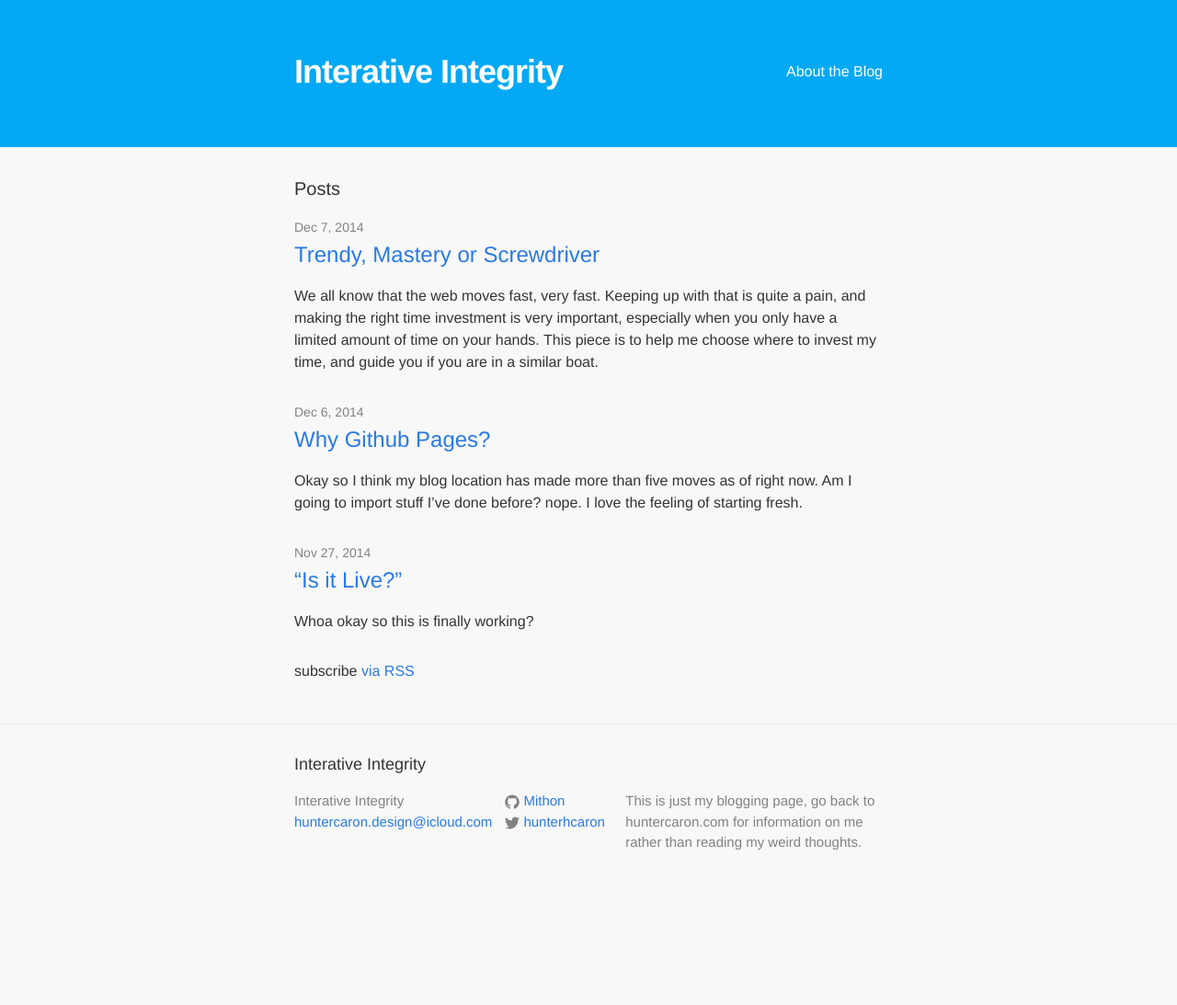
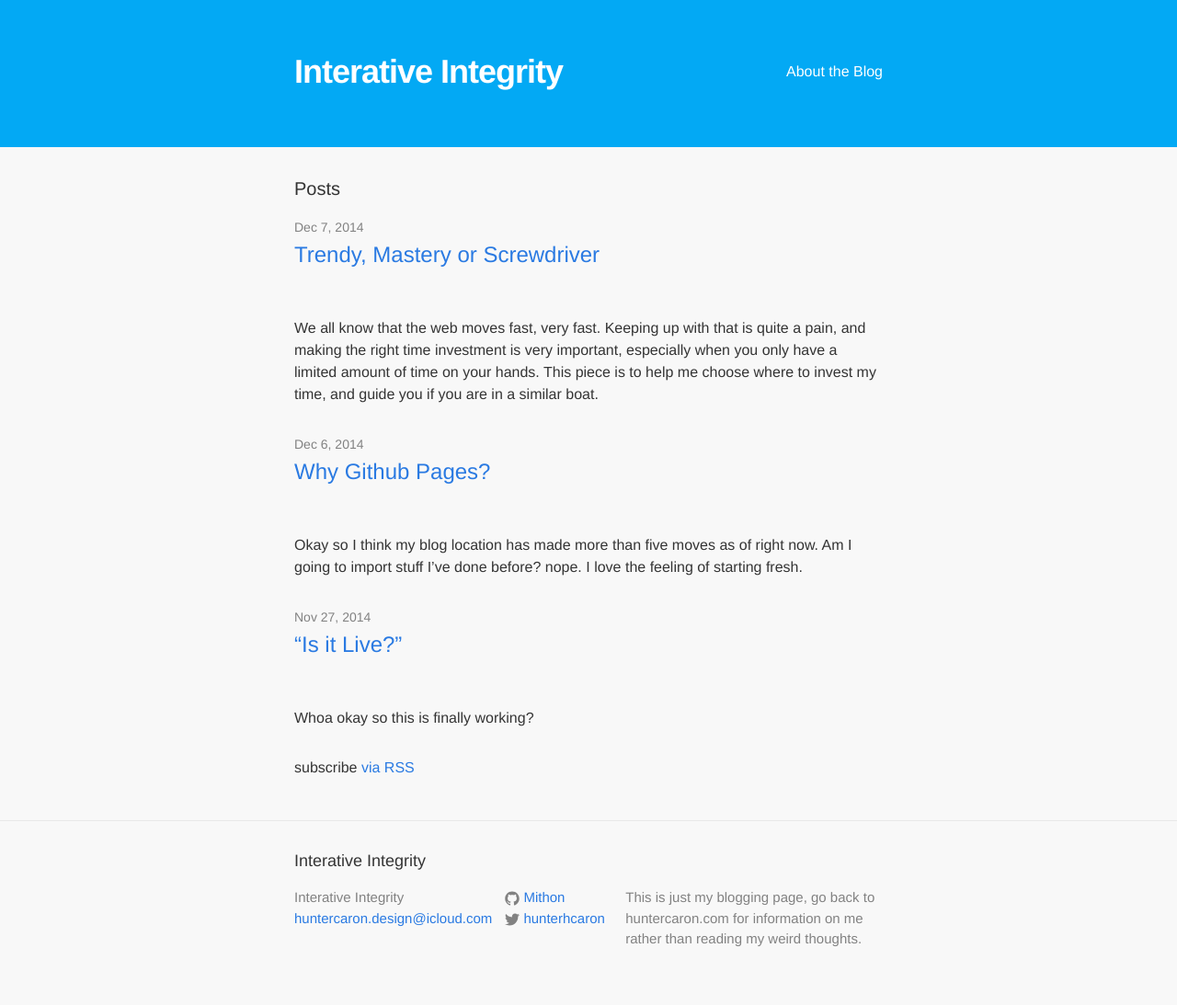
Before and after one commit to Mithon/HCDesignBlog, a Jekyll site: the page built from index.html, in a window 1280 px wide. Shown: the whole page at 92% size. Built offline with Jekyll 4.4.1, drawn with Linux system fonts in a browser that asks for light colours; some web fonts are replaced; before the commit the page ends 988 px from its top, so only the background shows below that.

Commit message:
excerpt formatting

```diff
--- a/_sass/_layout.scss
+++ b/_sass/_layout.scss
@@ -179,6 +179,12 @@
     }
 }
 
+.excerpt {
+    padding-top: 0;
+    padding-bottom: 20px;
+
+}
+
 .post-meta {
     font-size: $small-font-size;
     color: $grey-color;
--- a/index.html
+++ b/index.html
@@ -14,7 +14,7 @@
         <h2>
           <a class="post-link" href="{{ post.url | prepend: site.baseurl }}">{{ post.title }}</a>
         </h2>
-          <p>{{ post.excerpt }}</p>
+          <p class="excerpt">{{ post.excerpt }}</p>
       </li>
     {% endfor %}
   </ul>
```
